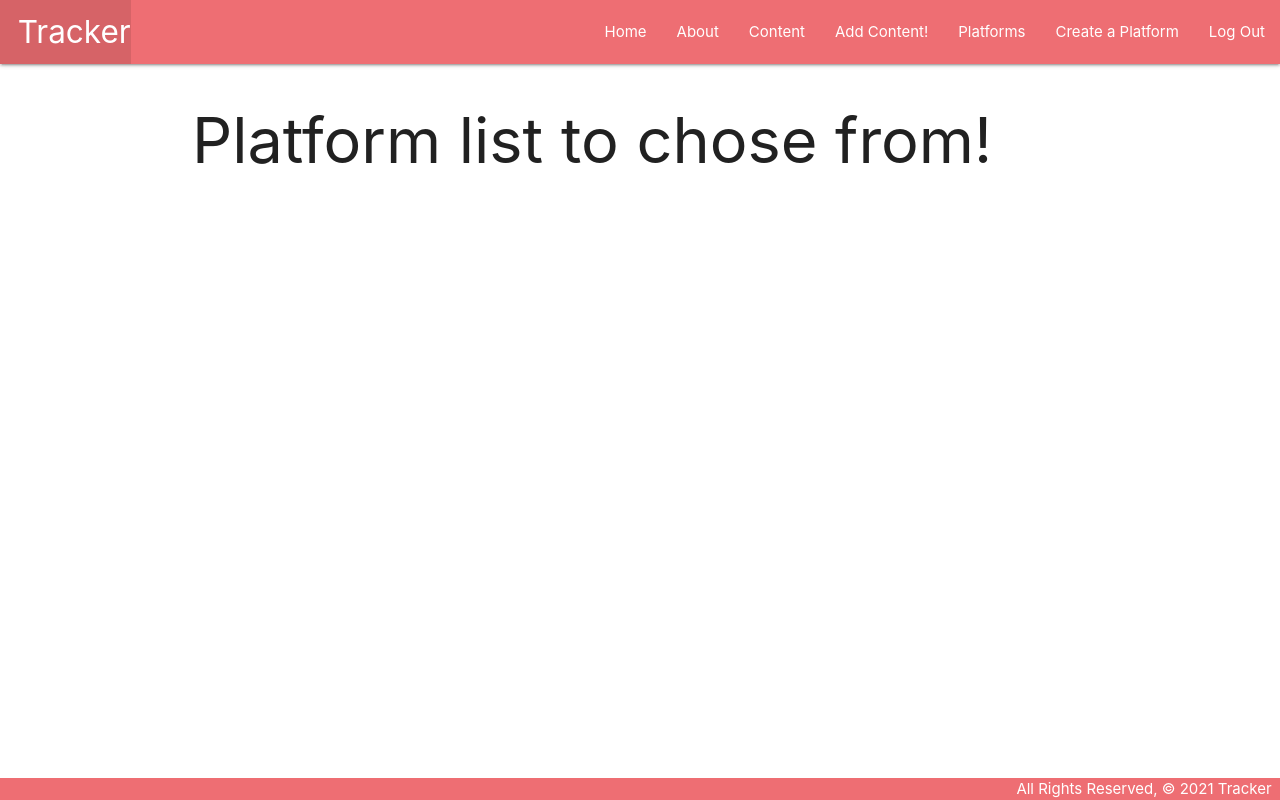
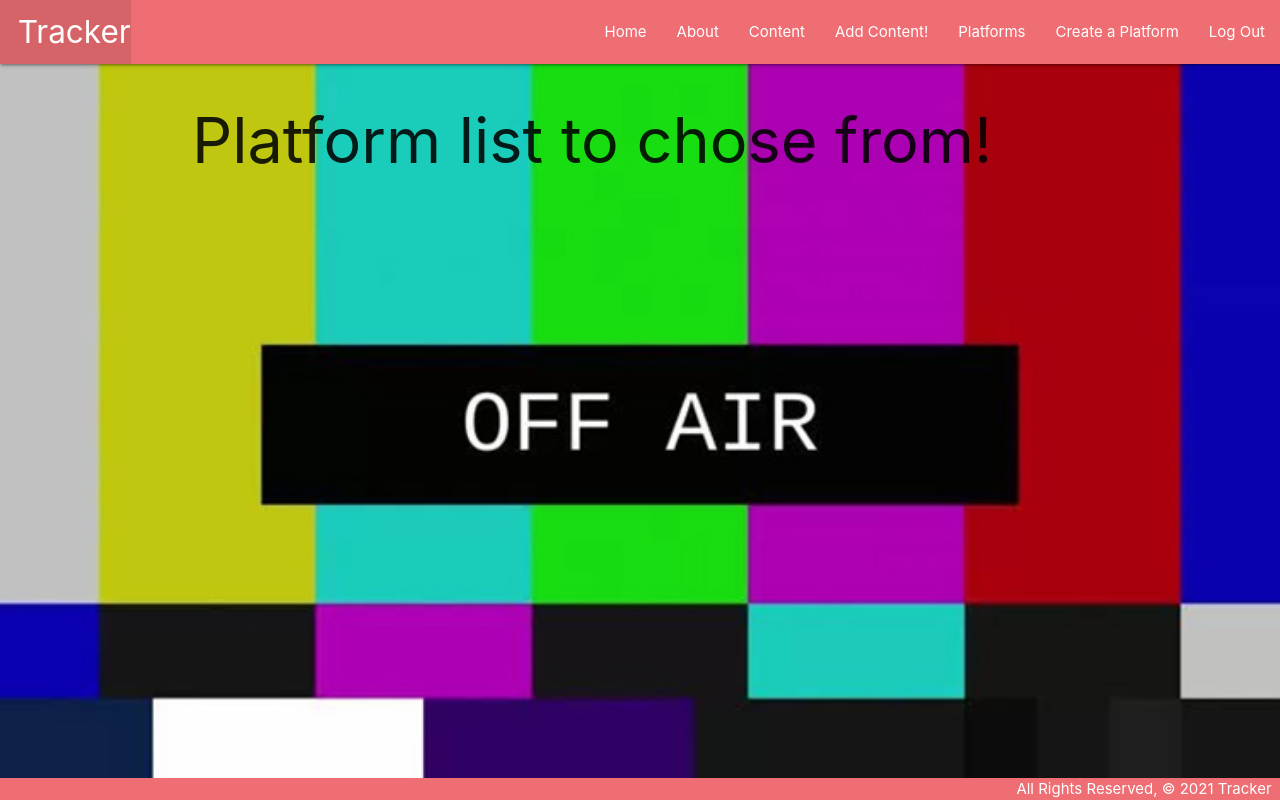
Before and after one commit to Froy-y/Tracker-App, a Django app: page /platforms in a window 1280 px wide. Run offline with Django 3.2, Linux system fonts and the light colour scheme; the visitor is signed in with stand-in values (Sample User, id 1); data that the repository does not hold is empty.

Commit message:
Commit 21 - Cleaning up functionality now working on css

```diff
--- a/main_app/static/css/style.css
+++ b/main_app/static/css/style.css
@@ -2,12 +2,18 @@ body {
     display: flex;
     min-height: 100vh;
     flex-direction: column;
+    background-image: url(../images/background-tv-2.jpg);
+    background-repeat: no-repeat;
+    background-size: cover;
+    background-position: top;
+    background-color: black;
 }
+
 main{
     flex: 1 0 auto;
 }
 
 footer.page-footer {
-     padding-top: 0;
-     text-align: right;
+    padding-top: 0;
+    text-align: right;
 }
--- a/main_app/templates/home.html
+++ b/main_app/templates/home.html
@@ -1,4 +1,5 @@
 {% extends 'base.html' %}
 {% block content %}
 <h1>Welcome to my Tracker App!!</h1>
+
 {% endblock %}
--- a/main_app/templates/main_app/platform_list.html
+++ b/main_app/templates/main_app/platform_list.html
@@ -1,6 +1,6 @@
 {% extends 'base.html' %} {% block content %}
 <h1>Platform list to chose from!</h1>
-{% for platform in platform_ %}
+{% for platform in platform_list %}
 <a href="{% url 'platform_detail' platform.id %}">
 <div class="card">
     <div class="card-content">
--- a/main_app/views.py
+++ b/main_app/views.py
@@ -103,12 +103,6 @@ def delete_all_entry(request, content_id):
 #index
 class PlatformList(LoginRequiredMixin, ListView):
     model = Platform
-
-    def platform_list(request):
-        platform_ = Platform.objects.filter(user=request.user)
-        return render(request, 'main_app/platform_list.html', {
-            'platform_': platform_
-        })
 
 #detail (show)
 class PlatformDetail(LoginRequiredMixin, DetailView):
```
Also changed, not shown: main_app/static/images/background-tv-2.jpg (added).
